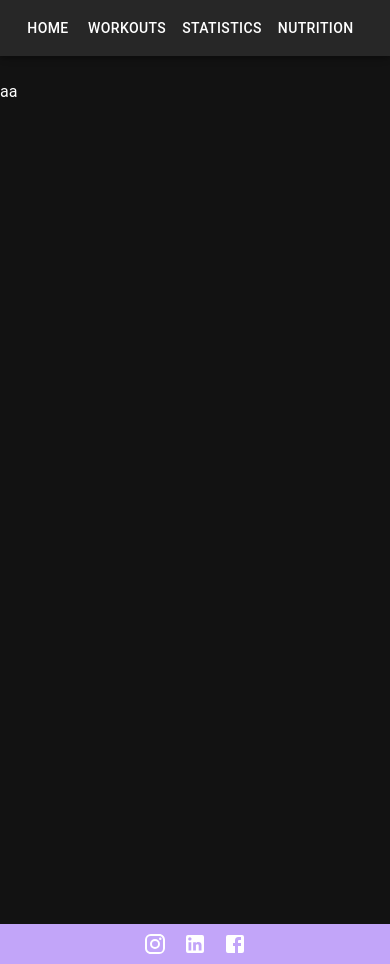
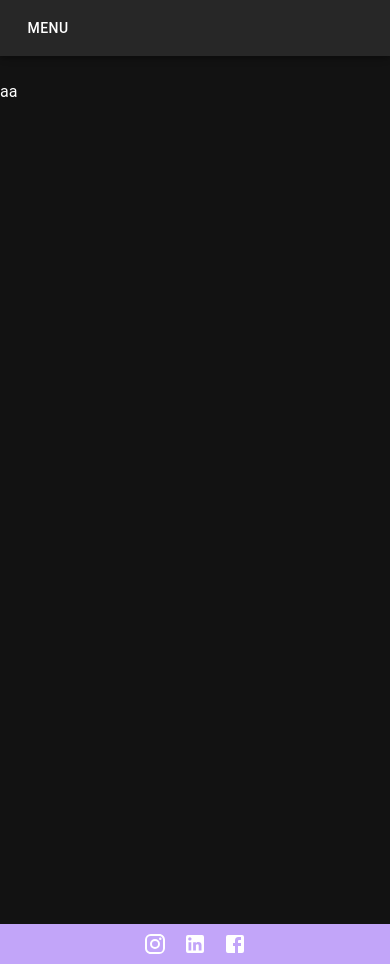
Before and after one commit to Minvydas-Staniulis/Fitee, a React (Create React App) app in the folder fitee/: page /app/nutrition in a window 390 px wide. Built offline with nearby package versions, Linux system fonts and the light colour scheme.

Commit message:
responsive header

```diff
--- a/fitee/src/components/Layout/Header.tsx
+++ b/fitee/src/components/Layout/Header.tsx
@@ -1,9 +1,11 @@
+import React from "react";
 import AppBar from "@mui/material/AppBar";
 import Box from "@mui/material/Box";
 import CssBaseline from "@mui/material/CssBaseline";
 import Toolbar from "@mui/material/Toolbar";
 import Button from "@mui/material/Button";
 import { Link } from "react-router-dom";
+import Hidden from "@mui/material/Hidden";
 
 const navItems = [
   { label: "Home", path: "/app/home" },
@@ -13,24 +15,57 @@ const navItems = [
 ];
 
 export const Header = () => {
+  const [isMenuOpen, setIsMenuOpen] = React.useState(false);
+
+  const toggleMenu = () => {
+    setIsMenuOpen(!isMenuOpen);
+  };
+
   return (
     <Box sx={{ display: "flex" }}>
       <CssBaseline />
       <AppBar component="nav">
         <Toolbar>
-          <Box>
+          <Hidden smDown>
+            <Box sx={{ display: "flex", flexGrow: 1 }}>
+              {navItems.map((item) => (
+                <Button
+                  key={item.label}
+                  color="inherit"
+                  component={Link}
+                  to={item.path}
+                >
+                  {item.label}
+                </Button>
+              ))}
+            </Box>
+          </Hidden>
+          <Hidden mdUp>
+            <Button color="inherit" onClick={toggleMenu}>
+              Menu
+            </Button>
+          </Hidden>
+        </Toolbar>
+        {isMenuOpen && (
+          <Box
+            p={2}
+            display="flex"
+            flexDirection="column"
+            alignItems="flex-start"
+          >
             {navItems.map((item) => (
               <Button
                 key={item.label}
                 color="inherit"
                 component={Link}
                 to={item.path}
+                onClick={() => setIsMenuOpen(false)}
               >
                 {item.label}
               </Button>
             ))}
           </Box>
-        </Toolbar>
+        )}
       </AppBar>
     </Box>
   );
```
